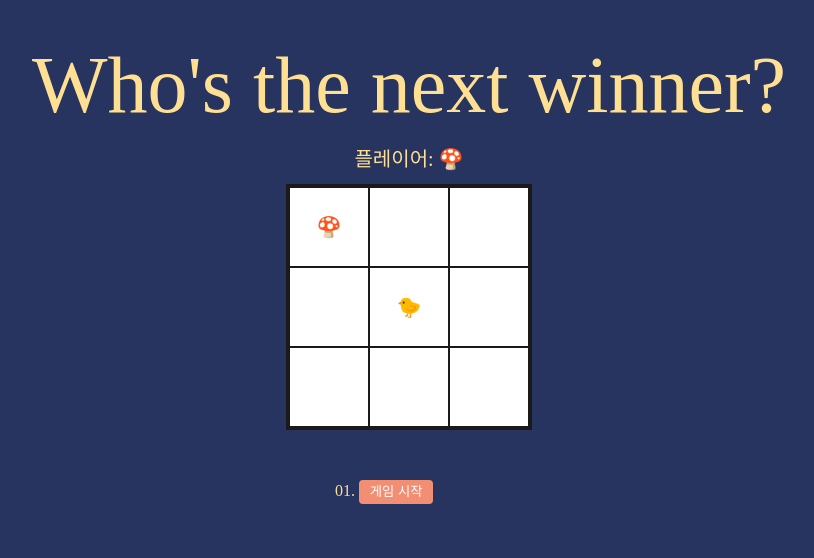
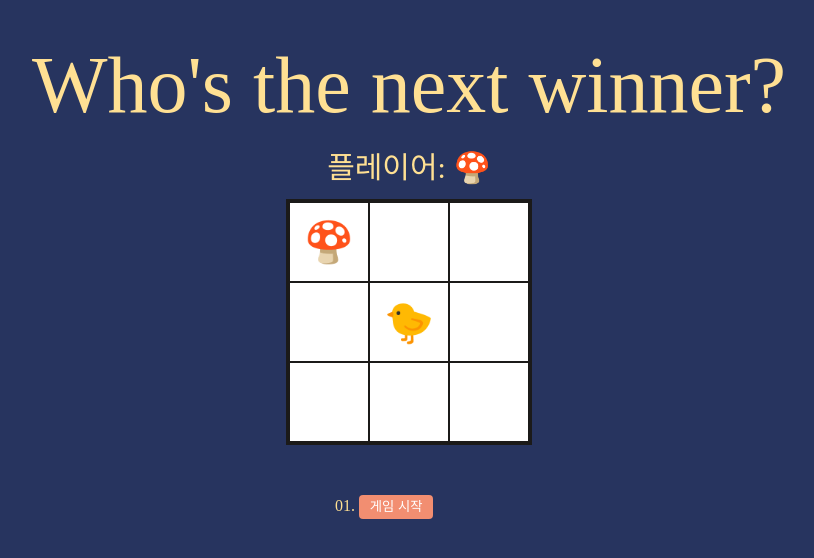
Before and after one commit to hammadam/react-homework, a React (Vite) app in the folder 04-tic-tac-toe-game/: page / in a window 1280 px wide. Shown: the top 558 px of the page, without its empty margins (231-1045 px from the left). Built offline with nearby package versions, Linux system fonts and the light colour scheme.

Commit message:
modify: 다시 한 번! "틱택토 게임" 만들기 폰트사이즈 확대

```diff
--- a/04-tic-tac-toe-game/src/styles/Square.css
+++ b/04-tic-tac-toe-game/src/styles/Square.css
@@ -5,7 +5,7 @@
   width:var(--square-size);
   height:var(--square-size);
   padding:0;
-  font-size:20px;
+  font-size:40px;
   color:var(--primary-color);
   background:var(--white);
   border:0.1px solid var(--primary-color);
--- a/04-tic-tac-toe-game/src/styles/Status.css
+++ b/04-tic-tac-toe-game/src/styles/Status.css
@@ -1,3 +1,3 @@
 .Status{
-  font-size:20px;
+  font-size:30px;
 }
```
